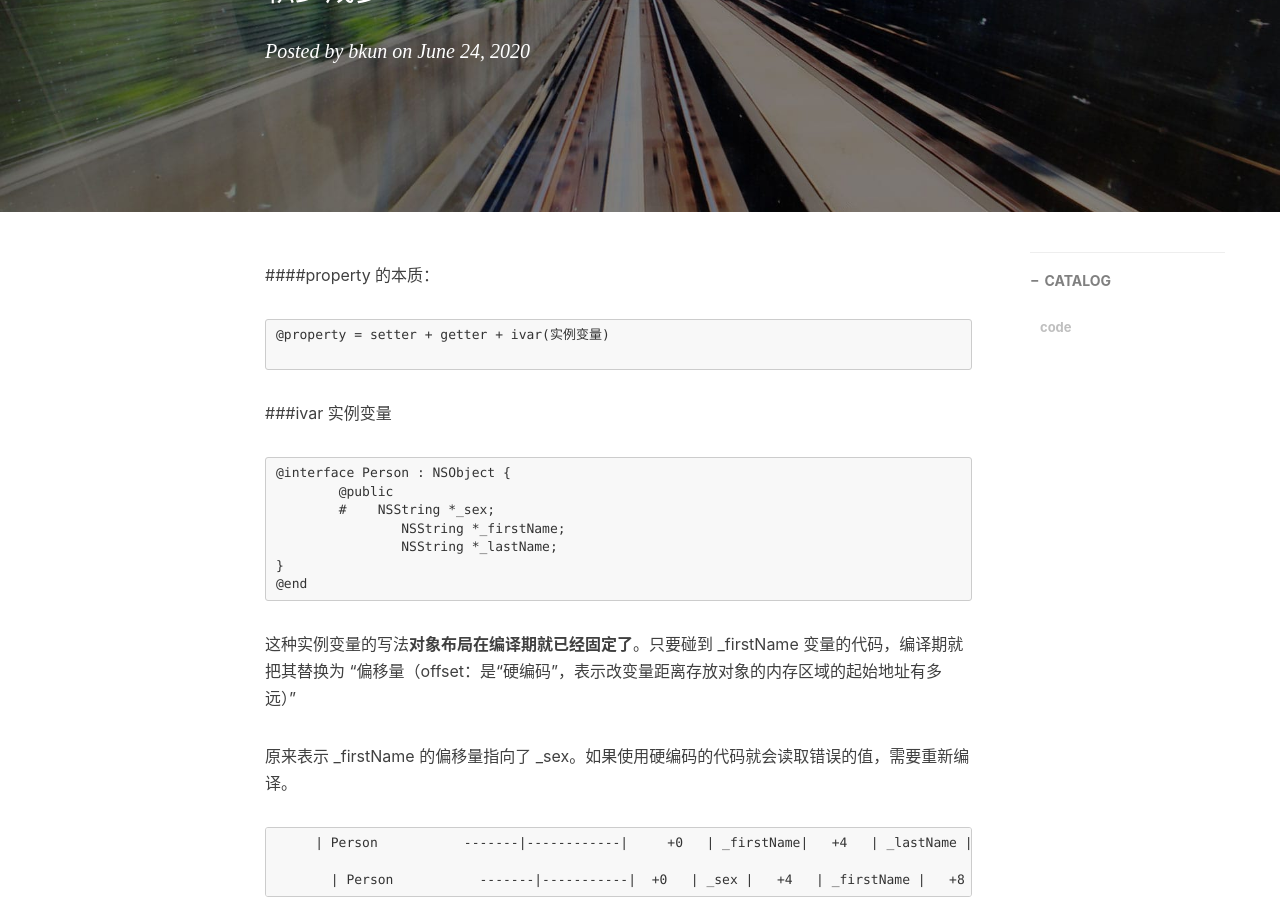
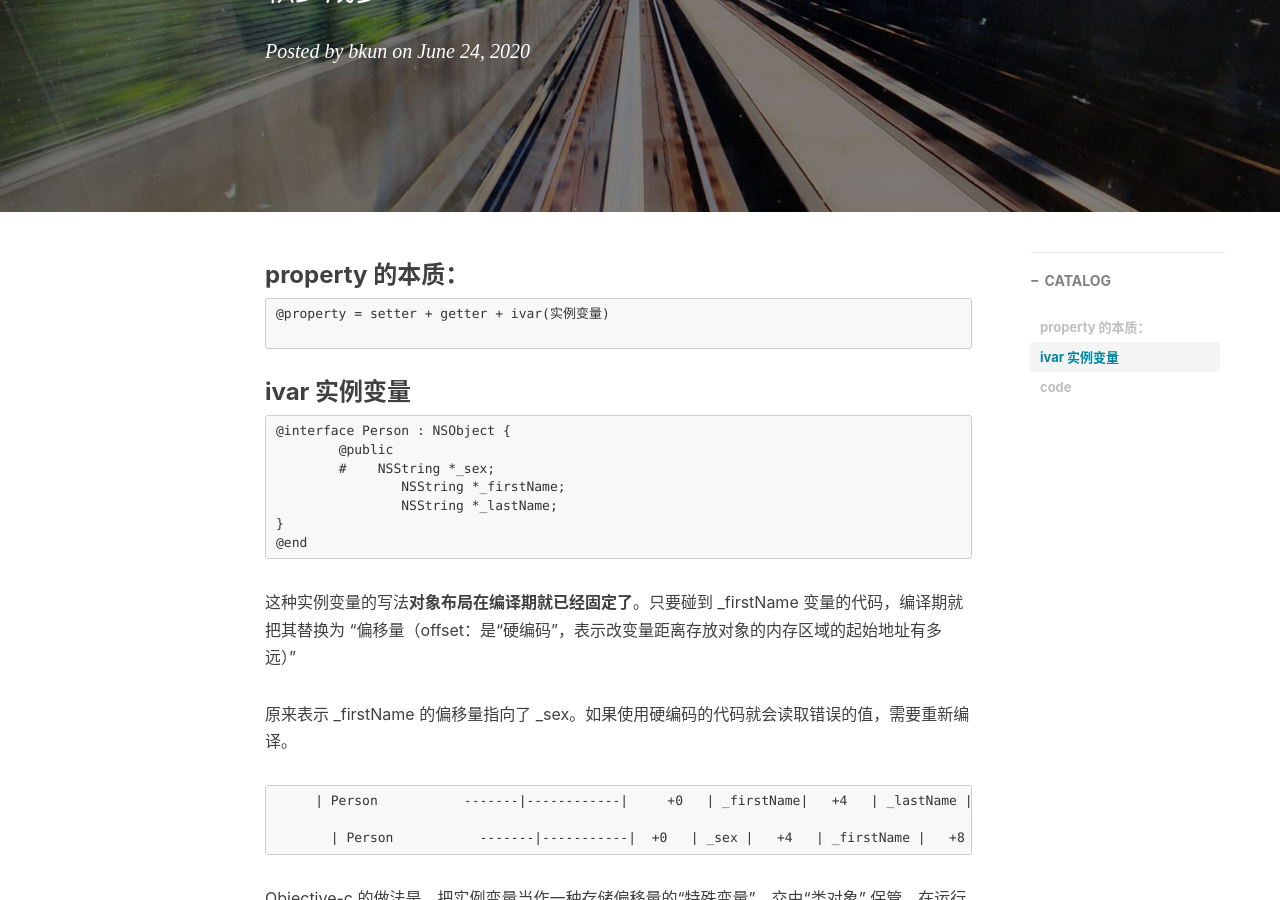
Before and after one commit to mdzzyyy/mdzzyyy.github.io, a Jekyll site: the page built from _posts/2020-06-24-属性这一概念.md, in a window 1280 px wide and 900 px high, scrolled down 311 px. Built offline with Jekyll 4.4.1, drawn with Linux system fonts in a browser that asks for light colours; nearby versions of some CDN libraries; comment, search, counter and statistics services are not loaded.

Commit message:
no message

````diff
--- a/_posts/2020-06-24-属性这一概念.md
+++ b/_posts/2020-06-24-属性这一概念.md
@@ -10,14 +10,14 @@ tags:								#标签
     - iOS
 ---
 
-####property 的本质：
+### property 的本质：
 
 ```
 @property = setter + getter + ivar(实例变量)
 
 ```
 
-###ivar 实例变量
+### ivar 实例变量
 
 ```
 @interface Person : NSObject {
````
